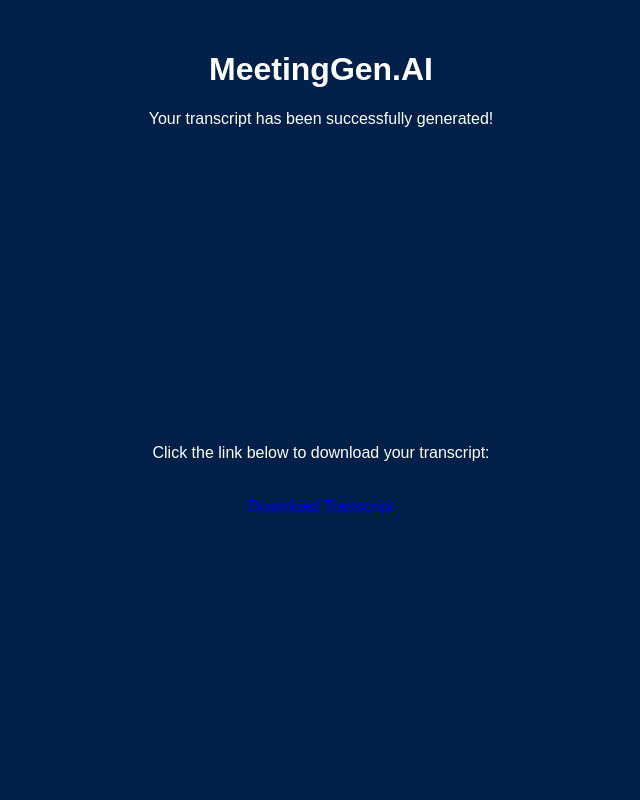
After one commit to jm252/meeting-gen, a Flask app: template templates/generate.html in a window 1280 px wide. The commit adds this page. Shown: the whole page, without its empty margins (319-959 px from the left). Run offline with Flask 3, Linux system fonts and the light colour scheme; the template is opened without the code that fills it, so the values that code supplies are empty.

Commit message:
frontend and generate route

```diff
--- a/app.py
+++ b/app.py
@@ -1,16 +1,45 @@
-import flask
+from flask import Flask, render_template, request, redirect, url_for, flash, send_file
+import os
 
-# ----------------------------------------------------------------------
+app = Flask(__name__)
+UPLOAD_FOLDER = 'static/uploads'
+app.config['UPLOAD_FOLDER'] = UPLOAD_FOLDER
+app.secret_key = 'supersecretkey'
 
-app = flask.Flask(__name__, template_folder="./templates")
+@app.route('/')
+def index():
+    return render_template('index.html')
 
+@app.route('/generate', methods=['POST'])
+def generate():
+    # Check if a file is part of the request
+    if 'file' not in request.files:
+        flash('No file part in the request')
+        return redirect(url_for('index'))
 
-# ----------------------------------------------------------------------
+    file = request.files['file']
 
-@app.route("/", methods=["GET"])
-def index():
-    # render homepage html
-    html_code = flask.render_template("index.html")
-    response = flask.make_response(html_code)
+    if file.filename == '':
+        flash('No file selected')
+        return redirect(url_for('index'))
 
-    return response
+    if file and file.filename.endswith('.mp4'):
+        # Save the uploaded file
+        file_path = os.path.join(app.config['UPLOAD_FOLDER'], file.filename)
+        file.save(file_path)
+
+        # Generate a placeholder transcript
+        # TODO: call actually function to generate and return transcrpt file
+        transcript_content = f'This is a placeholder transcript for {file.filename}.'
+        transcript_path = os.path.join(app.config['UPLOAD_FOLDER'], 'transcript.txt')
+        with open(transcript_path, 'w') as f:
+            f.write(transcript_content)
+
+        # Render the generate.html page with the download link
+        return render_template('generate.html', transcript_path=transcript_path)
+    else:
+        flash('Invalid file type. Only MP4 files are allowed.')
+        return redirect(url_for('index'))
+
+if __name__ == '__main__':
+    app.run(debug=True)
--- a/static/index.js
+++ b/static/index.js
@@ -32,7 +32,7 @@ uploadArea.addEventListener('drop', (event) => {
     handleFiles({ target: { files } });
 });
 
-// Display selected files (only MP4) and enable button
+// Display selected files (only MP4) and enable generate button
 function handleFiles(event) {
     const files = event.target.files;
     fileList.innerHTML = ''; // Clear the list
--- /dev/null
+++ b/templates/generate.html
@@ -0,0 +1,21 @@
+<!DOCTYPE html>
+<html lang="en">
+<head>
+    <meta charset="UTF-8">
+    <meta name="viewport" content="width=device-width, initial-scale=1.0">
+    <title>Transcript Generated</title>
+    <link rel="stylesheet" href="{{ url_for('static', filename='styles.css') }}">
+</head>
+<body>
+    <header>
+        <h1>MeetingGen.AI</h1>
+        <p>Your transcript has been successfully generated!</p>
+    </header>
+    <main>
+        <p>Click the link below to download your transcript:</p>
+        <a href="{{ url_for('static', filename='uploads/transcript.txt') }}" download>
+            Download Transcript
+        </a>
+    </main>
+</body>
+</html>
```
Also changed, not shown: templates/index.html (+5 -4 lines).
